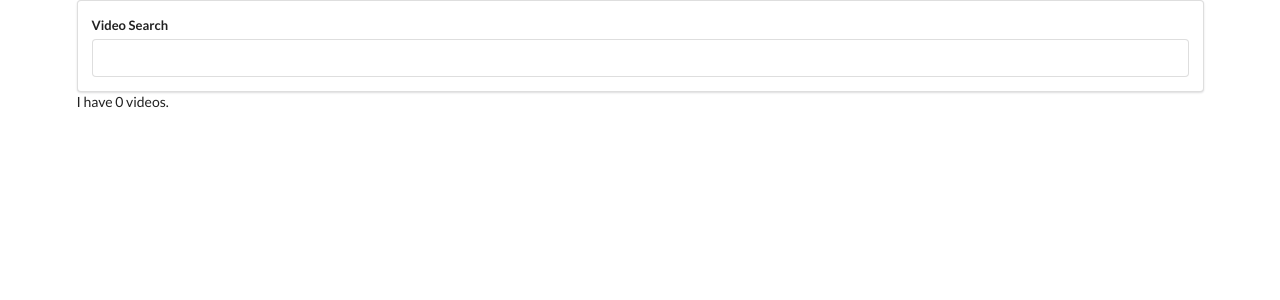
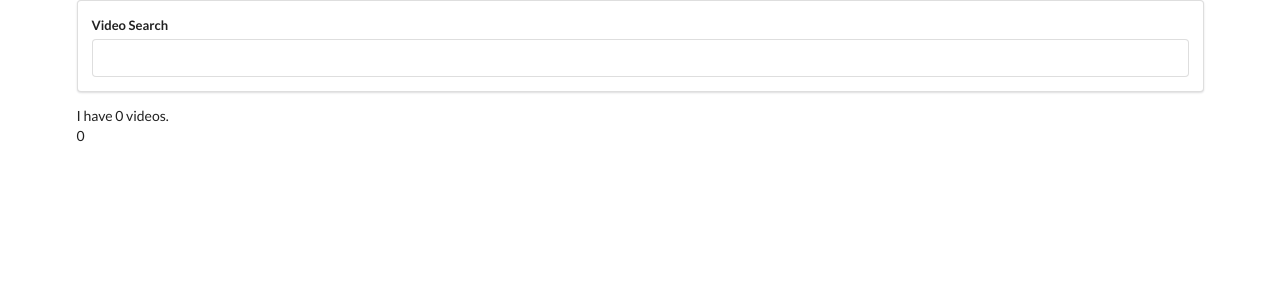
Before and after one commit to arangeen/Videos-reactApp, a React (Create React App) app: page / in a window 1280 px wide. Shown: the top 300 px of the page. Built offline with nearby package versions, Linux system fonts and the light colour scheme.

Commit message:
Created VideoList component and wired it up with App

```diff
--- a/src/components/App.js
+++ b/src/components/App.js
@@ -1,6 +1,7 @@
 import React from "react";
 import SearchBar from "./SearchBar";
 import youtube from "../apis/youtube";
+import VideoList from "./VideoList";
 
 class App extends React.Component {
   state = { videos: [] };
@@ -24,6 +25,7 @@
       <div className="ui container">
         <SearchBar onSubmit={this.onTermSubmit} />I have{" "}
         {this.state.videos.length} videos.
+        <VideoList videos={this.state.videos} />
       </div>
     );
   }
--- /dev/null
+++ b/src/components/VideoList.js
@@ -0,0 +1,7 @@
+import React from "react";
+
+const VideoList = props => {
+  return <div>{props.videos.length}</div>;
+};
+
+export default VideoList;
```
